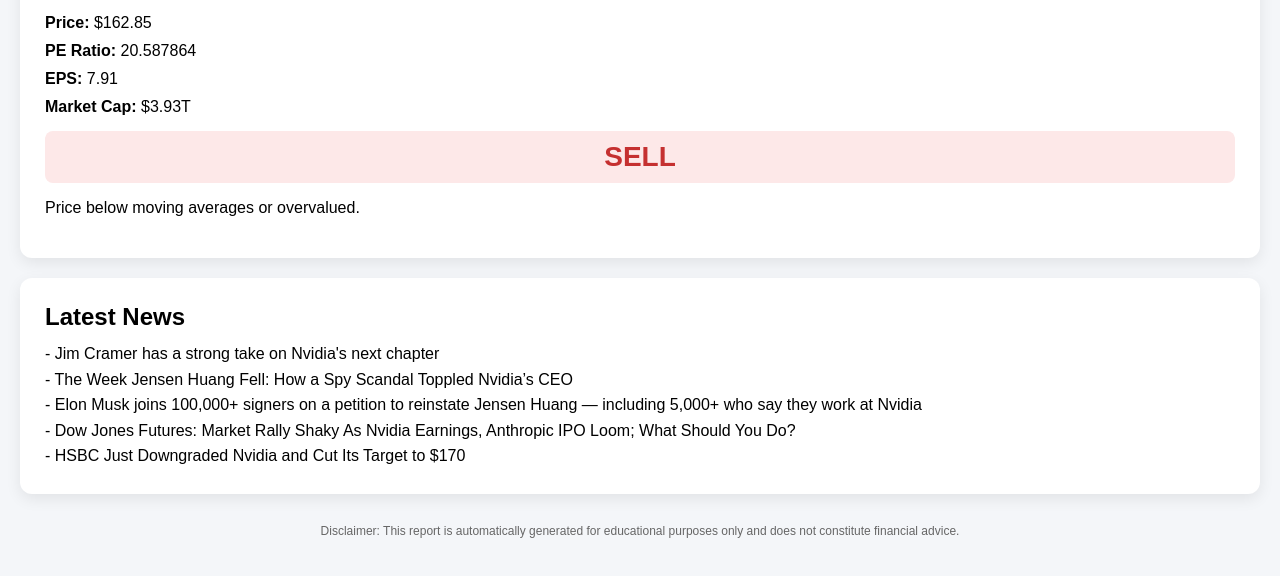
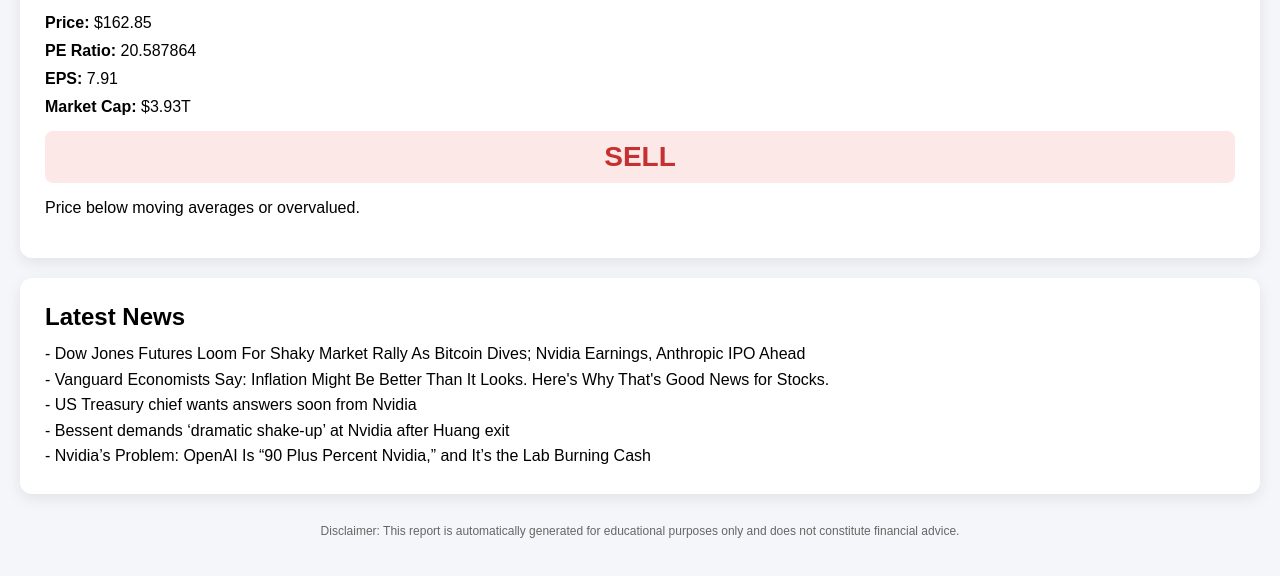
Before and after one commit to peggytao/nvda-daily-report, a plain HTML site: page index.html in a window 1280 px wide. Shown: the part 118-694 px from the top of the page. Drawn offline with Linux system fonts and the light colour scheme.

Commit message:
Daily NVDA update

```diff
--- a/index.html
+++ b/index.html
@@ -23,7 +23,7 @@ h1, h2 { margin:0 0 10px 0; }
 
 <div class="card">
 <h1>NVDA Daily Stock Report</h1>
-<p><strong>Date:</strong> <span id="report-date">2026-11-14</span></p>
+<p><strong>Date:</strong> <span id="report-date">2026-11-15</span></p>
 <div class="metric"><strong>Price:</strong> $162.85</div>
 <div class="metric"><strong>PE Ratio:</strong> 20.587864</div>
 <div class="metric"><strong>EPS:</strong> 7.91</div>
@@ -34,11 +34,11 @@ h1, h2 { margin:0 0 10px 0; }
 
 <div class="card">
 <h2>Latest News</h2>
-<div class="analysis-text">- Jim Cramer has a strong take on Nvidia's next chapter
-- The Week Jensen Huang Fell: How a Spy Scandal Toppled Nvidia’s CEO
-- Elon Musk joins 100,000+ signers on a petition to reinstate Jensen Huang — including 5,000+ who say they work at Nvidia
-- Dow Jones Futures: Market Rally Shaky As Nvidia Earnings, Anthropic IPO Loom; What Should You Do?
-- HSBC Just Downgraded Nvidia and Cut Its Target to $170</div>
+<div class="analysis-text">- Dow Jones Futures Loom For Shaky Market Rally As Bitcoin Dives; Nvidia Earnings, Anthropic IPO Ahead
+- Vanguard Economists Say: Inflation Might Be Better Than It Looks. Here's Why That's Good News for Stocks.
+- US Treasury chief wants answers soon from Nvidia
+- Bessent demands ‘dramatic shake-up’ at Nvidia after Huang exit
+- Nvidia’s Problem: OpenAI Is “90 Plus Percent Nvidia,” and It’s the Lab Burning Cash</div>
 </div>
 
 <div class="footer">
```
Also changed, not shown: report/index.html (+6 -6 lines).
